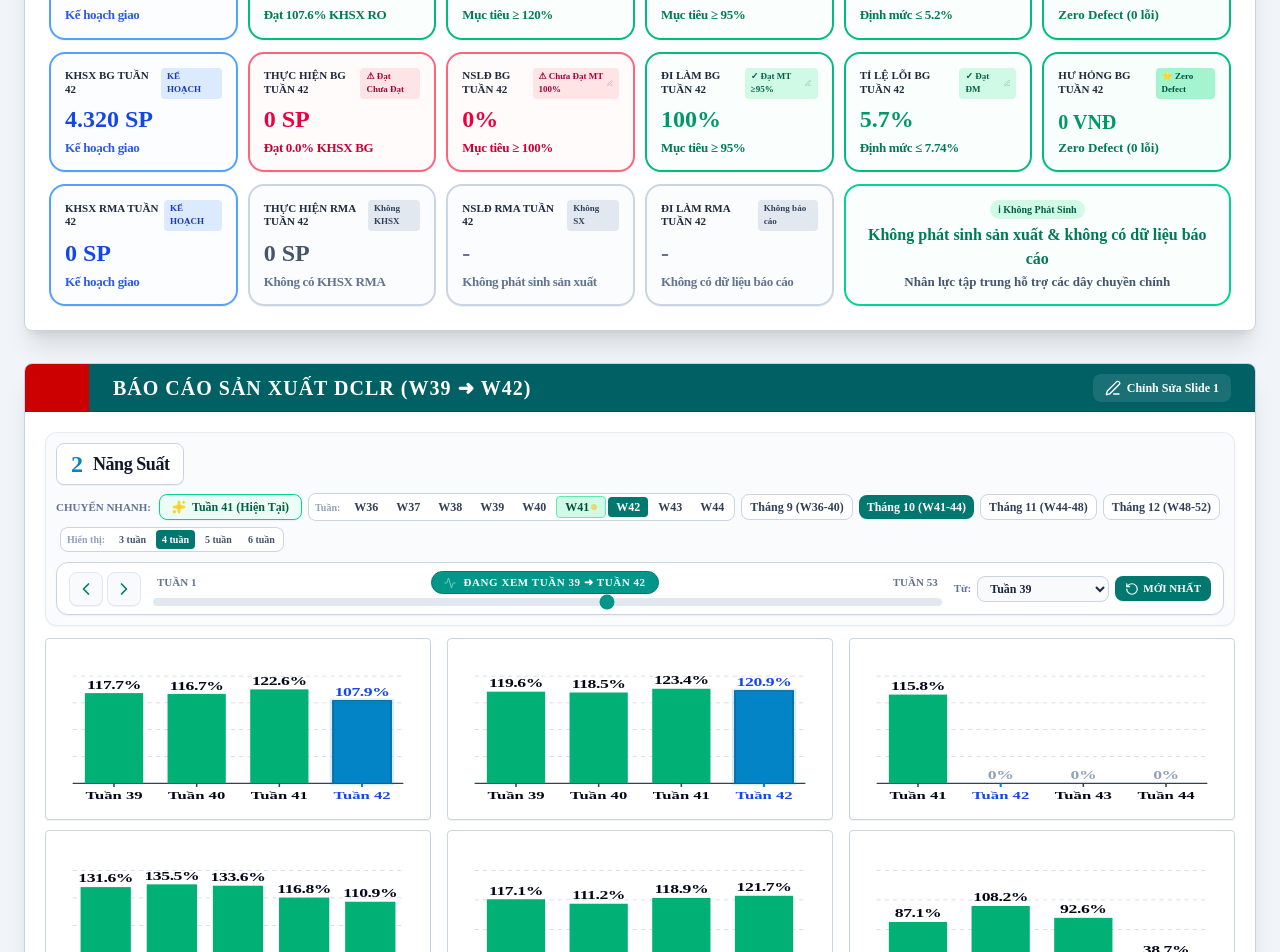
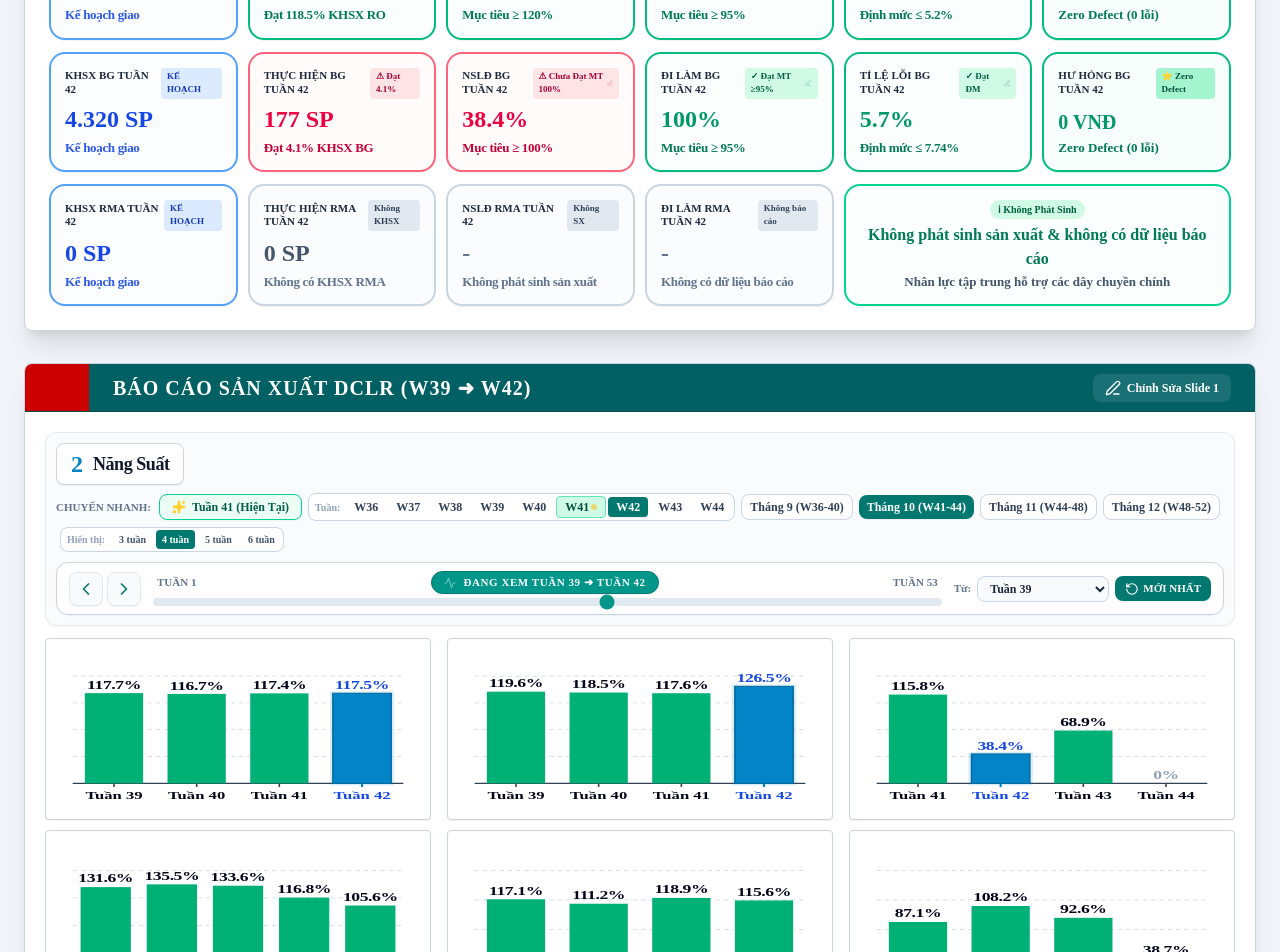
Before and after one commit to ngonhatvpr2910-jpg/BAOCAOGIAOBAN, a React (Vite) app: page / in a window 1280 px wide. Shown: the part 1540-2492 px from the top of the page. Built offline with nearby package versions, Linux system fonts and the light colour scheme.

Commit message:
Add files via upload

```diff
--- a/TabPowerPointPresentation.tsx
+++ b/TabPowerPointPresentation.tsx
@@ -350,6 +350,7 @@
   }, []);
 
   useEffect(() => {
+    setSlideData(StorageService.getSlide1NSLD());
     setSlide3Data(StorageService.getSlide3DefectCost());
     setSlide4Data(StorageService.getSlide4ProductionTarget());
     setSlide5Data(StorageService.getSlide5ProductionPlan());
--- a/initialData.ts
+++ b/initialData.ts
@@ -318,10 +318,10 @@
       { id: 'pxlr-w38', label: 'Tuần 38', value: 109.8 },
       { id: 'pxlr-w39', label: 'Tuần 39', value: 113.5 },
       { id: 'pxlr-w40', label: 'Tuần 40', value: 119.2 },
-      { id: 'pxlr-w41', label: 'Tuần 41', value: 122.6 },
-      { id: 'pxlr-w42', label: 'Tuần 42', value: 119.7 },
-      { id: 'pxlr-w43', label: 'Tuần 43', value: 119.7 },
-      { id: 'pxlr-w44', label: 'Tuần 44', value: 119.6 },
+      { id: 'pxlr-w41', label: 'Tuần 41', value: 114.8 },
+      { id: 'pxlr-w42', label: 'Tuần 42', value: 116.6 },
+      { id: 'pxlr-w43', label: 'Tuần 43', value: 100.2 },
+      { id: 'pxlr-w44', label: 'Tuần 44', value: 114.8 },
       { id: 'pxlr-w45', label: 'Tuần 45', value: 0 },
       { id: 'pxlr-w46', label: 'Tuần 46', value: 0 },
       { id: 'pxlr-w47', label: 'Tuần 47', value: 0 },
@@ -336,7 +336,7 @@
       { id: 'pxlr-m07', label: 'Tháng 7', value: 135.5 },
       { id: 'pxlr-m08', label: 'Tháng 8', value: 133.6 },
       { id: 'pxlr-m09', label: 'Tháng 9', value: 116.8 },
-      { id: 'pxlr-m10', label: 'Tháng 10', value: 120.6 },
+      { id: 'pxlr-m10', label: 'Tháng 10', value: 110.6 },
       { id: 'pxlr-m11', label: 'Tháng 11', value: 0 },
       { id: 'pxlr-m12', label: 'Tháng 12', value: 0 },
     ],
@@ -352,10 +352,10 @@
       { id: 'ro-w38', label: 'Tuần 38', value: 112.0 },
       { id: 'ro-w39', label: 'Tuần 39', value: 115.5 },
       { id: 'ro-w40', label: 'Tuần 40', value: 119.5 },
-      { id: 'ro-w41', label: 'Tuần 41', value: 123.4 },
-      { id: 'ro-w42', label: 'Tuần 42', value: 120.9 },
-      { id: 'ro-w43', label: 'Tuần 43', value: 120.9 },
-      { id: 'ro-w44', label: 'Tuần 44', value: 120.9 },
+      { id: 'ro-w41', label: 'Tuần 41', value: 117.6 },
+      { id: 'ro-w42', label: 'Tuần 42', value: 126.5 },
+      { id: 'ro-w43', label: 'Tuần 43', value: 105.7 },
+      { id: 'ro-w44', label: 'Tuần 44', value: 114.8 },
       { id: 'ro-w45', label: 'Tuần 45', value: 0 },
       { id: 'ro-w46', label: 'Tuần 46', value: 0 },
       { id: 'ro-w47', label: 'Tuần 47', value: 0 },
@@ -369,7 +369,7 @@
       { id: 'ro-m07', label: 'Tháng 7', value: 117.1 },
       { id: 'ro-m08', label: 'Tháng 8', value: 111.2 },
       { id: 'ro-m09', label: 'Tháng 9', value: 118.9 },
-      { id: 'ro-m10', label: 'Tháng 10', value: 121.7 },
+      { id: 'ro-m10', label: 'Tháng 10', value: 116.3 },
       { id: 'ro-m11', label: 'Tháng 11', value: 0 },
       { id: 'ro-m12', label: 'Tháng 12', value: 0 },
     ],
@@ -385,9 +385,9 @@
       { id: 'bg-w38', label: 'Tuần 38', value: 93.1 },
       { id: 'bg-w39', label: 'Tuần 39', value: 97.0 },
       { id: 'bg-w40', label: 'Tuần 40', value: 114.5 },
-      { id: 'bg-w41', label: 'Tuần 41', value: 115.8 },
-      { id: 'bg-w42', label: 'Tuần 42', value: 0 },
-      { id: 'bg-w43', label: 'Tuần 43', value: 0 },
+      { id: 'bg-w41', label: 'Tuần 41', value: 89.2 },
+      { id: 'bg-w42', label: 'Tuần 42', value: 12.9 },
+      { id: 'bg-w43', label: 'Tuần 43', value: 68.9 },
       { id: 'bg-w44', label: 'Tuần 44', value: 0 },
       { id: 'bg-w45', label: 'Tuần 45', value: 0 },
       { id: 'bg-w46', label: 'Tuần 46', value: 0 },
@@ -402,7 +402,7 @@
       { id: 'bg-m07', label: 'Tháng 7', value: 87.1 },
       { id: 'bg-m08', label: 'Tháng 8', value: 108.2 },
       { id: 'bg-m09', label: 'Tháng 9', value: 92.6 },
-      { id: 'bg-m10', label: 'Tháng 10', value: 113.3 },
+      { id: 'bg-m10', label: 'Tháng 10', value: 72.5 },
       { id: 'bg-m11', label: 'Tháng 11', value: 0 },
       { id: 'bg-m12', label: 'Tháng 12', value: 0 },
     ],
--- a/matrixGenerator.ts
+++ b/matrixGenerator.ts
@@ -199,17 +199,17 @@
     24: 'W39 18 - 24/Sep',
     30: 'W40 25 - 30/Sep',
   };
-  const month10Cutoffs = [11, 18, 25];
+  const month10Cutoffs = [8, 15, 22, 29];
   const month10Labels: Record<number, string> = {
-    11: 'W41 01 - 11/Oct',
-    18: 'W42 12 - 18/Oct',
-    25: 'W43 19 - 25/Oct',
-    31: 'W44 26 - 31/Oct',
+    8: 'W41 01 - 08/Oct',
+    15: 'W42 09 - 15/Oct',
+    22: 'W43 16 - 22/Oct',
+    29: 'W44 23 - 29/Oct',
+    31: 'W45 30 - 31/Oct',
   };
-  const month11Cutoffs = [1, 8, 15, 22, 29];
+  const month11Cutoffs = [8, 15, 22, 29];
   const month11Labels: Record<number, string> = {
-    1: 'W44 01/Nov',
-    8: 'W45 02 - 08/Nov',
+    8: 'W45 01 - 08/Nov',
     15: 'W46 09 - 15/Nov',
     22: 'W47 16 - 22/Nov',
     29: 'W48 23 - 29/Nov',
@@ -559,17 +559,17 @@
     24: 'W39 18 - 24/Sep',
     30: 'W40 25 - 30/Sep',
   };
-  const month10Cutoffs = [11, 18, 25];
+  const month10Cutoffs = [8, 15, 22, 29];
   const month10Labels: Record<number, string> = {
-    11: 'W41 01 - 11/Oct',
-    18: 'W42 12 - 18/Oct',
-    25: 'W43 19 - 25/Oct',
-    31: 'W44 26 - 31/Oct',
+    8: 'W41 01 - 08/Oct',
+    15: 'W42 09 - 15/Oct',
+    22: 'W43 16 - 22/Oct',
+    29: 'W44 23 - 29/Oct',
+    31: 'W45 30 - 31/Oct',
   };
-  const month11Cutoffs = [1, 8, 15, 22, 29];
+  const month11Cutoffs = [8, 15, 22, 29];
   const month11Labels: Record<number, string> = {
-    1: 'W44 01/Nov',
-    8: 'W45 02 - 08/Nov',
+    8: 'W45 01 - 08/Nov',
     15: 'W46 09 - 15/Nov',
     22: 'W47 16 - 22/Nov',
     29: 'W48 23 - 29/Nov',
@@ -603,13 +603,49 @@
 
     if (!isSunday) {
       if (isMonth10) {
-        // Đồng bộ dữ liệu Tháng 10 Line RO: Tháng 10 bắt đầu từ Tuần 41 (W41: 01 - 11/Oct), Tổng T10 đạt đúng 121.1%
-        baseCt = 55 + (day % 3);
-        baseTv = 14 + (day % 2) * 2;
-        const totalCong = baseCt + baseTv;
-        const dm = Number((totalCong * 9.03).toFixed(1));
-        sl = day <= 11 ? Math.round(dm * 1.218 + (day % 4) * 6) : Math.round(dm * 1.209);
-        khsx = 720;
+        // Dữ liệu chuẩn Tháng 10 Line RO theo báo cáo thực tế
+        if (day === 23) {
+          baseCt = 66.5; baseTv = 20; sl = 938; khsx = 1128; nsLine = 51; nsNghi = 4; tiLe = 92.2;
+        } else if (day === 24) {
+          baseCt = 65.5; baseTv = 16.75; sl = 761; khsx = 900; nsLine = 51; nsNghi = 3; tiLe = 94.1;
+        } else if (day === 26) {
+          baseCt = 68.5; baseTv = 24.625; sl = 928; khsx = 867; nsLine = 51; nsNghi = 2; tiLe = 96.1;
+        } else if (day === 27) {
+          baseCt = 78.625; baseTv = 25.375; sl = 949; khsx = 1128; nsLine = 51; nsNghi = 0; tiLe = 100;
+        } else if (day === 28) {
+          baseCt = 80.75; baseTv = 26; sl = 1168; khsx = 1128; nsLine = 51; nsNghi = 3; tiLe = 94.1;
+        } else if (day === 29) {
+          baseCt = 84; baseTv = 26.875; sl = 1303; khsx = 998; nsLine = 51; nsNghi = 1; tiLe = 98;
+        } else if (day >= 16 && day <= 22) {
+          // Tuần 43 (16 - 22/Oct) đạt đúng 105.7% theo báo cáo Hình 2
+          const w43Map: Record<number, { ct: number; tv: number; sl: number; khsx: number }> = {
+            16: { ct: 75.0, tv: 20.0, sl: 880, khsx: 950 },
+            17: { ct: 72.0, tv: 18.0, sl: 850, khsx: 900 },
+            19: { ct: 76.0, tv: 20.0, sl: 910, khsx: 950 },
+            20: { ct: 76.0, tv: 19.3, sl: 920, khsx: 950 },
+            21: { ct: 77.0, tv: 20.0, sl: 937, khsx: 952 },
+            22: { ct: 77.4, tv: 20.0, sl: 950, khsx: 1000 },
+          };
+          const cur = w43Map[day] || { ct: 75, tv: 20, sl: 900, khsx: 950 };
+          baseCt = cur.ct; baseTv = cur.tv; sl = cur.sl; khsx = cur.khsx;
+          nsLine = 51; nsNghi = 2; tiLe = 96.1;
+        } else if (day >= 9 && day <= 15) {
+          // Tuần 42 (09 - 15/Oct) đạt đúng 126.5%
+          baseCt = 58 + (day % 3);
+          baseTv = 15 + (day % 2) * 2;
+          const totalCong = baseCt + baseTv;
+          const dm = Number((totalCong * 9.03).toFixed(1));
+          sl = Math.round(dm * 1.265);
+          khsx = 720;
+        } else {
+          // Tuần 41 (01 - 08/Oct) đạt đúng 117.6%
+          baseCt = 55 + (day % 3);
+          baseTv = 14 + (day % 2) * 2;
+          const totalCong = baseCt + baseTv;
+          const dm = Number((totalCong * 9.03).toFixed(1));
+          sl = Math.round(dm * 1.176);
+          khsx = 720;
+        }
       } else if (isMonth9) {
         baseCt = 54 + (day % 4);
         baseTv = 15 + (day % 3);
--- a/productivityFormulas.ts
+++ b/productivityFormulas.ts
@@ -182,30 +182,56 @@
   // Tự động đồng bộ các tuần tiếp theo (W40..W52) từ Ma Trận Tháng 9, 10, 11, 12 nếu có dữ liệu
   try {
     const monthsToCheck = [5, 6, 7, 8, 9, 10, 11]; // T6..T12
+    const weekAgg = new Map<number, {
+      slRO: number;
+      dmRO: number;
+      valRO: number;
+      slBG: number;
+      dmBG: number;
+      valBG: number;
+      hasRO: boolean;
+      hasBG: boolean;
+    }>();
+
     monthsToCheck.forEach(mIdx => {
-      const matRO = StorageService.getMatrixROForMonth(2026, mIdx);
-      const matBG = StorageService.getMatrixBGForMonth(2026, mIdx);
+      const matRO = StorageService.getMatrixROForMonth(2026, mIdx) || [];
+      const matBG = StorageService.getMatrixBGForMonth(2026, mIdx) || [];
 
-      const allWeeklyWeeks = new Set<number>();
       matRO.filter(c => c.isWeeklyTotal).forEach(c => {
-        const m = c.label.match(/W(\d+)/i);
-        if (m) allWeeklyWeeks.add(parseInt(m[1], 10));
-      });
-      matBG.filter(c => c.isWeeklyTotal).forEach(c => {
-        const m = c.label.match(/W(\d+)/i);
-        if (m) allWeeklyWeeks.add(parseInt(m[1], 10));
+        const m = c.label.match(/W(\d+)/i) || c.id.match(/w(\d+)/i);
+        if (m) {
+          const wNum = parseInt(m[1], 10);
+          const sl = Number(c.sanLuongLineChinh) || 0;
+          const dm = Number(c.dinhMucSlTheoNs) || 0;
+          const val = Number(c.nsldTheoNgay) || 0;
+          const cur = weekAgg.get(wNum) || { slRO: 0, dmRO: 0, valRO: 0, slBG: 0, dmBG: 0, valBG: 0, hasRO: false, hasBG: false };
+          cur.slRO += sl;
+          cur.dmRO += dm;
+          if (val > 0) cur.valRO = val;
+          if (dm > 0 || sl > 0 || val > 0) cur.hasRO = true;
+          weekAgg.set(wNum, cur);
+        }
       });
 
-      allWeeklyWeeks.forEach(wNum => {
-        const wCode = `W${wNum}`;
+      matBG.filter(c => c.isWeeklyTotal).forEach(c => {
+        const m = c.label.match(/W(\d+)/i) || c.id.match(/w(\d+)/i);
+        if (m) {
+          const wNum = parseInt(m[1], 10);
+          const sl = (Number(c.sanLuongBepGa) || 0) + (Number(c.sanLuongRma) || 0);
+          const dm = Number(c.dinhMucSlTheoNs) || 0;
+          const val = Number(c.nsldTheoNgay) || 0;
+          const cur = weekAgg.get(wNum) || { slRO: 0, dmRO: 0, valRO: 0, slBG: 0, dmBG: 0, valBG: 0, hasRO: false, hasBG: false };
+          cur.slBG += sl;
+          cur.dmBG += dm;
+          if (val > 0) cur.valBG = val;
+          if (dm > 0 || sl > 0 || val > 0) cur.hasBG = true;
+          weekAgg.set(wNum, cur);
+        }
+      });
+    });
+
+    const updateItem = (items: SlideBarItem[], val: number, wNum: number, type: string) => {
       const finalLabel = `Tuần ${wNum}`;
-        const wColRO = matRO.find(c => c.isWeeklyTotal && (c.label.includes(wCode) || (c.id && c.id.includes(`w${wNum}`))));
-        const wColBG = matBG.find(c => c.isWeeklyTotal && (c.label.includes(wCode) || (c.id && c.id.includes(`w${wNum}`))));
-
-        const nsRO = wColRO ? (Number(wColRO.nsldTheoNgay) || 0) : 0;
-        const nsBG = wColBG ? (Number(wColBG.nsldTheoNgay) || 0) : 0;
-
-        const updateItem = (items: SlideBarItem[], val: number, type: string) => {
       const idx = items.findIndex(i => i.label === finalLabel || i.id === `${type}-w${wNum}`);
       if (idx !== -1) {
         if (!isHistoricalItem(items[idx].id)) {
@@ -216,28 +242,26 @@
       }
     };
 
-        if (wColRO) {
-          updateItem(result.ro.weekly, nsRO, 'ro');
-        }
-        if (wColBG) {
-          updateItem(result.bg.weekly, nsBG, 'bg');
-        }
-
-        if (wColRO || wColBG) {
-          const slRO = Number(wColRO?.sanLuongLineChinh) || 0;
-          const dmRO = Number(wColRO?.dinhMucSlTheoNs) || 0;
-          const slBG = wColBG ? ((Number(wColBG.sanLuongBepGa) || 0) + (Number(wColBG.sanLuongRma) || 0)) : 0;
-          const dmBG = wColBG ? (Number(wColBG.dinhMucSlTheoNs) || 0) : 0;
-          const totalSL = slRO + slBG;
-          const totalDM = dmRO + dmBG;
+    weekAgg.forEach((data, wNum) => {
+      const nsRO = data.dmRO > 0 ? Number(((data.slRO / data.dmRO) * 100).toFixed(1)) : data.valRO;
+      const nsBG = data.dmBG > 0 ? Number(((data.slBG / data.dmBG) * 100).toFixed(1)) : data.valBG;
+      const totalSL = data.slRO + data.slBG;
+      const totalDM = data.dmRO + data.dmBG;
       const nsPXLR = totalDM > 0
         ? Number(((totalSL / totalDM) * 100).toFixed(1))
         : (nsRO > 0 && nsBG > 0
             ? Number(((nsRO * 0.865) + (nsBG * 0.135)).toFixed(1))
             : (nsRO || nsBG || 0));
-          updateItem(result.pxlr.weekly, nsPXLR, 'pxlr');
+
+      if (data.hasRO && nsRO > 0) {
+        updateItem(result.ro.weekly, nsRO, wNum, 'ro');
       }
-      });
+      if (data.hasBG && nsBG > 0) {
+        updateItem(result.bg.weekly, nsBG, wNum, 'bg');
+      }
+      if ((data.hasRO || data.hasBG) && nsPXLR > 0) {
+        updateItem(result.pxlr.weekly, nsPXLR, wNum, 'pxlr');
+      }
     });
   } catch {
     // Continue if storage lookup fails
--- a/storage.ts
+++ b/storage.ts
@@ -19,6 +19,7 @@
   GlobalNormsConfig,
   LockedMonthInfo,
   QualityGroupCharts,
+  SlideBarItem,
 } from './types';
 import { rollupDailyToQualityCharts } from './qualityFormulas';
 import {
@@ -622,62 +623,117 @@
         };
 
         const standardValuesPXLR: Record<string, number> = {
-          'w32': 122.1, 'w33': 118.5, 'w34': 125.0, 'w35': 100.8
+          'w32': 122.1, 'w33': 118.5, 'w34': 125.0, 'w35': 100.8,
+          'w41': 114.8, 'w42': 116.6, 'w43': 100.2, 'w44': 114.8
         };
         const standardValuesRO: Record<string, number> = {
-          'w32': 115.2, 'w33': 110.0, 'w34': 118.4, 'w35': 104.2
+          'w32': 115.2, 'w33': 110.0, 'w34': 118.4, 'w35': 104.2,
+          'w41': 117.6, 'w42': 126.5, 'w43': 105.7, 'w44': 114.8
         };
         const standardValuesBG: Record<string, number> = {
-          'w32': 95.5, 'w33': 102.1, 'w34': 108.0, 'w35': 111.7
+          'w32': 95.5, 'w33': 102.1, 'w34': 108.0, 'w35': 111.7,
+          'w41': 89.2, 'w42': 12.9, 'w43': 68.9
         };
 
-        parsed.pxlr.weekly = fixValues(parsed.pxlr.weekly, 'pxlr', standardValuesPXLR);
-        parsed.ro.weekly = fixValues(parsed.ro.weekly, 'ro', standardValuesRO);
-        parsed.bg.weekly = fixValues(parsed.bg.weekly, 'bg', standardValuesBG);
+        const fixValuesGeneral = (items: any[], prefix: string, values: Record<string, number>) => {
+          return items.map(w => {
+            const weekId = w.id.replace(`${prefix}-`, '');
+            if (values[weekId] !== undefined) {
+              if (w.value === undefined || w.value === null || w.value <= 0 || w.value === 119.6 || w.value === 120.9 || w.value === 119.7) {
+                return { ...w, value: values[weekId] };
+              }
+            }
+            return w;
+          });
+        };
+
+        parsed.pxlr.weekly = fixValuesGeneral(parsed.pxlr.weekly, 'pxlr', standardValuesPXLR);
+        parsed.ro.weekly = fixValuesGeneral(parsed.ro.weekly, 'ro', standardValuesRO);
+        parsed.bg.weekly = fixValuesGeneral(parsed.bg.weekly, 'bg', standardValuesBG);
 
         // Tự động đồng bộ số liệu tuần thực tế từ ma trận của Tab Nhóm RO và Tab Nhóm BG
         try {
           const matrixMonths = [5, 6, 7, 8, 9, 10, 11]; // All months
+          const weekAgg = new Map<number, {
+            slRO: number;
+            dmRO: number;
+            valRO: number;
+            slBG: number;
+            dmBG: number;
+            valBG: number;
+            hasRO: boolean;
+            hasBG: boolean;
+          }>();
+
           matrixMonths.forEach(mIdx => {
             const mRO = this.getMatrixROForMonth(2026, mIdx) || [];
             const mBG = this.getMatrixBGForMonth(2026, mIdx) || [];
-            const allWeekNums = new Set<number>();
+
             mRO.filter(c => c.isWeeklyTotal).forEach(c => {
-              const m = c.label.match(/W(\d+)/i);
-              if (m) allWeekNums.add(parseInt(m[1], 10));
-            });
-            mBG.filter(c => c.isWeeklyTotal).forEach(c => {
-              const m = c.label.match(/W(\d+)/i);
-              if (m) allWeekNums.add(parseInt(m[1], 10));
+              const m = c.label.match(/W(\d+)/i) || c.id.match(/w(\d+)/i);
+              if (m) {
+                const wNum = parseInt(m[1], 10);
+                const sl = Number(c.sanLuongLineChinh) || 0;
+                const dm = Number(c.dinhMucSlTheoNs) || 0;
+                const val = Number(c.nsldTheoNgay) || 0;
+                const cur = weekAgg.get(wNum) || { slRO: 0, dmRO: 0, valRO: 0, slBG: 0, dmBG: 0, valBG: 0, hasRO: false, hasBG: false };
+                cur.slRO += sl;
+                cur.dmRO += dm;
+                if (val > 0) cur.valRO = val;
+                if (dm > 0 || sl > 0 || val > 0) cur.hasRO = true;
+                weekAgg.set(wNum, cur);
+              }
             });
 
-            allWeekNums.forEach(wNum => {
-              const weekId = `w${wNum}`;
-              const cRO = mRO.find(r => r.isWeeklyTotal && (r.label.includes(`W${wNum}`) || (r.id && r.id.includes(`w${wNum}`))));
-              const cBG = mBG.find(b => b.isWeeklyTotal && (b.label.includes(`W${wNum}`) || (b.id && b.id.includes(`w${wNum}`))));
-              const valRO = cRO ? (Number(cRO.nsldTheoNgay) || 0) : 0;
-              const valBG = cBG ? (Number(cBG.nsldTheoNgay) || 0) : 0;
-              const slRO = Number(cRO?.sanLuongLineChinh) || 0;
-              const dmRO = Number(cRO?.dinhMucSlTheoNs) || 0;
-              const slBG = cBG ? ((Number(cBG.sanLuongBepGa) || 0) + (Number(cBG.sanLuongRma) || 0)) : 0;
-              const dmBG = cBG ? (Number(cBG.dinhMucSlTheoNs) || 0) : 0;
-              const totalSL = slRO + slBG;
-              const totalDM = dmRO + dmBG;
-              const valPXLR = totalDM > 0 ? Number(((totalSL / totalDM) * 100).toFixed(1)) : 0;
-
-              if (cRO) {
-                const it = parsed.ro.weekly.find((i: any) => i.id === `ro-${weekId}` || i.label === `Tuần ${wNum}`);
-                if (it && !isHistoricalItem(it.id)) it.value = valRO;
-              }
-              if (cBG) {
-                const it = parsed.bg.weekly.find((i: any) => i.id === `bg-${weekId}` || i.label === `Tuần ${wNum}`);
-                if (it && !isHistoricalItem(it.id)) it.value = valBG;
-              }
-              if (cRO || cBG) {
-                const it = parsed.pxlr.weekly.find((i: any) => i.id === `pxlr-${weekId}` || i.id === `pxlr-w${wNum}` || i.label === `Tuần ${wNum}`);
-                if (it && !isHistoricalItem(it.id)) it.value = valPXLR;
+            mBG.filter(c => c.isWeeklyTotal).forEach(c => {
+              const m = c.label.match(/W(\d+)/i) || c.id.match(/w(\d+)/i);
+              if (m) {
+                const wNum = parseInt(m[1], 10);
+                const sl = (Number(c.sanLuongBepGa) || 0) + (Number(c.sanLuongRma) || 0);
+                const dm = Number(c.dinhMucSlTheoNs) || 0;
+                const val = Number(c.nsldTheoNgay) || 0;
+                const cur = weekAgg.get(wNum) || { slRO: 0, dmRO: 0, valRO: 0, slBG: 0, dmBG: 0, valBG: 0, hasRO: false, hasBG: false };
+                cur.slBG += sl;
+                cur.dmBG += dm;
+                if (val > 0) cur.valBG = val;
+                if (dm > 0 || sl > 0 || val > 0) cur.hasBG = true;
+                weekAgg.set(wNum, cur);
               }
             });
+          });
+
+          const updateItem = (items: SlideBarItem[], val: number, wNum: number, type: string) => {
+            const finalLabel = `Tuần ${wNum}`;
+            const idx = items.findIndex(i => i.label === finalLabel || i.id === `${type}-w${wNum}`);
+            if (idx !== -1) {
+              if (!isHistoricalItem(items[idx].id)) {
+                items[idx].value = val;
+              }
+            } else {
+              items.push({ id: `${type}-w${wNum}`, label: finalLabel, value: val });
+            }
+          };
+
+          weekAgg.forEach((data, wNum) => {
+            const nsRO = data.dmRO > 0 ? Number(((data.slRO / data.dmRO) * 100).toFixed(1)) : data.valRO;
+            const nsBG = data.dmBG > 0 ? Number(((data.slBG / data.dmBG) * 100).toFixed(1)) : data.valBG;
+            const totalSL = data.slRO + data.slBG;
+            const totalDM = data.dmRO + data.dmBG;
+            const nsPXLR = totalDM > 0
+              ? Number(((totalSL / totalDM) * 100).toFixed(1))
+              : (nsRO > 0 && nsBG > 0
+                  ? Number(((nsRO * 0.865) + (nsBG * 0.135)).toFixed(1))
+                  : (nsRO || nsBG || 0));
+
+            if (data.hasRO && nsRO > 0) {
+              updateItem(parsed.ro.weekly, nsRO, wNum, 'ro');
+            }
+            if (data.hasBG && nsBG > 0) {
+              updateItem(parsed.bg.weekly, nsBG, wNum, 'bg');
+            }
+            if ((data.hasRO || data.hasBG) && nsPXLR > 0) {
+              updateItem(parsed.pxlr.weekly, nsPXLR, wNum, 'pxlr');
+            }
           });
         } catch {}
 
@@ -686,21 +742,21 @@
           if (m.id === 'pxlr-m07') return { ...m, value: 135.5 };
           if (m.id === 'pxlr-m08') return { ...m, value: 133.6 };
           if (m.id === 'pxlr-m09' || m.label === 'Tháng 9') return { ...m, value: 116.8 };
-          if ((m.id === 'pxlr-m10' || m.label === 'Tháng 10') && (!m.value || m.value <= 0 || m.value === 118.5 || m.value === 117.8 || m.value === 118.7 || m.value === 121.1)) return { ...m, value: 120.6 };
+          if ((m.id === 'pxlr-m10' || m.label === 'Tháng 10') && (!m.value || m.value <= 0 || m.value === 118.5 || m.value === 117.8 || m.value === 118.7 || m.value === 121.1 || m.value === 120.6)) return { ...m, value: 110.6 };
           return m;
         });
         parsed.ro.monthly = parsed.ro.monthly.map(m => {
           if (m.id === 'ro-m07') return { ...m, value: 117.1 };
           if (m.id === 'ro-m08') return { ...m, value: 111.2 };
           if ((m.id === 'ro-m09' || m.label === 'Tháng 9') && (!m.value || m.value <= 0 || m.value === 117.0)) return { ...m, value: 118.9 };
-          if ((m.id === 'ro-m10' || m.label === 'Tháng 10') && (!m.value || m.value <= 0 || m.value === 120.0 || m.value === 121.1 || m.value === 121.5)) return { ...m, value: 121.7 };
+          if ((m.id === 'ro-m10' || m.label === 'Tháng 10') && (!m.value || m.value <= 0 || m.value === 120.0 || m.value === 121.1 || m.value === 121.5 || m.value === 121.7)) return { ...m, value: 116.3 };
           return m;
         });
         parsed.bg.monthly = parsed.bg.monthly.map(m => {
           if (m.id === 'bg-m07') return { ...m, value: 87.1 };
           if (m.id === 'bg-m08') return { ...m, value: 108.2 };
           if ((m.id === 'bg-m09' || m.label === 'Tháng 9') && (!m.value || m.value <= 0 || m.value === 97.0 || m.value === 103.5)) return { ...m, value: 92.6 };
-          if ((m.id === 'bg-m10' || m.label === 'Tháng 10') && (!m.value || m.value <= 0 || m.value === 108.5 || m.value === 102.7 || m.value === 113.1)) return { ...m, value: 113.3 };
+          if ((m.id === 'bg-m10' || m.label === 'Tháng 10') && (!m.value || m.value <= 0 || m.value === 108.5 || m.value === 102.7 || m.value === 113.1 || m.value === 113.3)) return { ...m, value: 72.5 };
           return m;
         });
 
```
Lines whose indentation alone changed are shown as unchanged.
